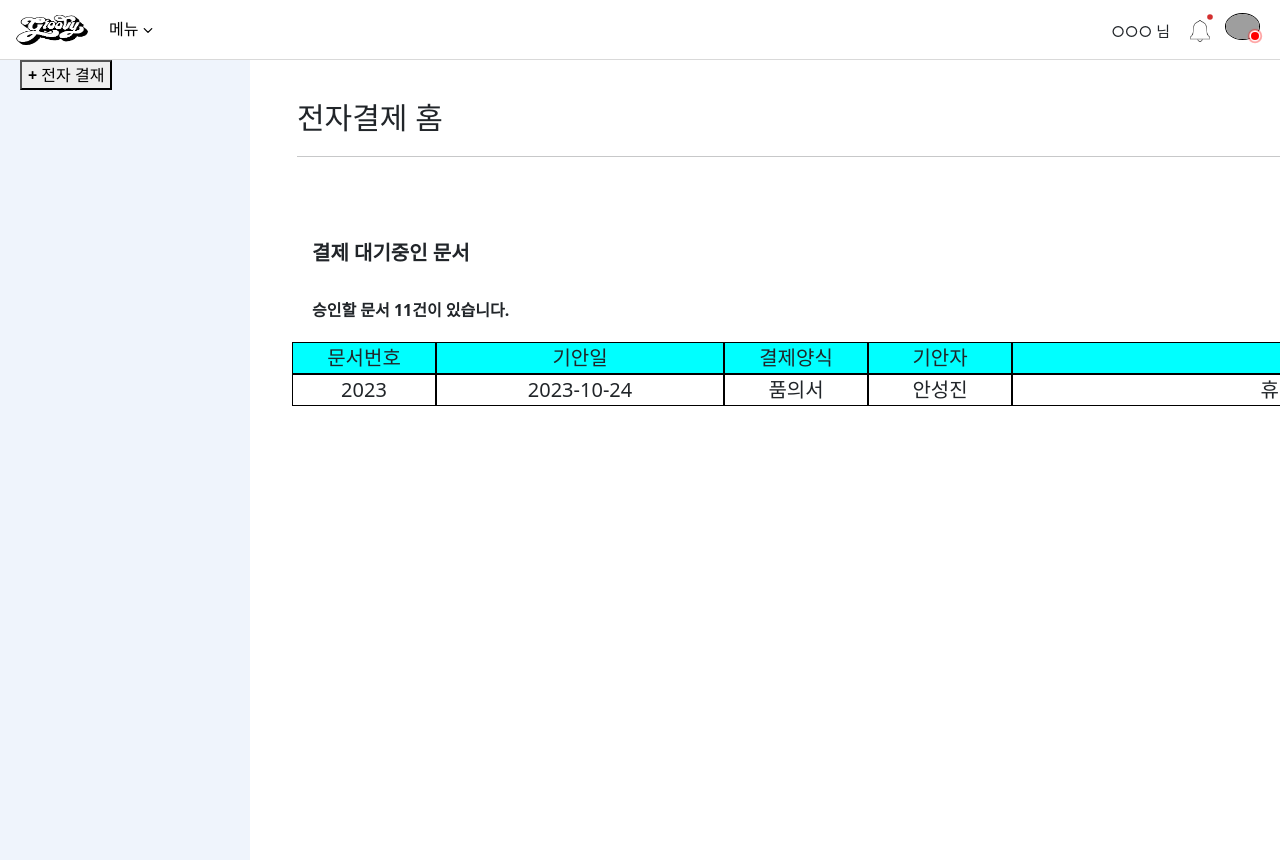
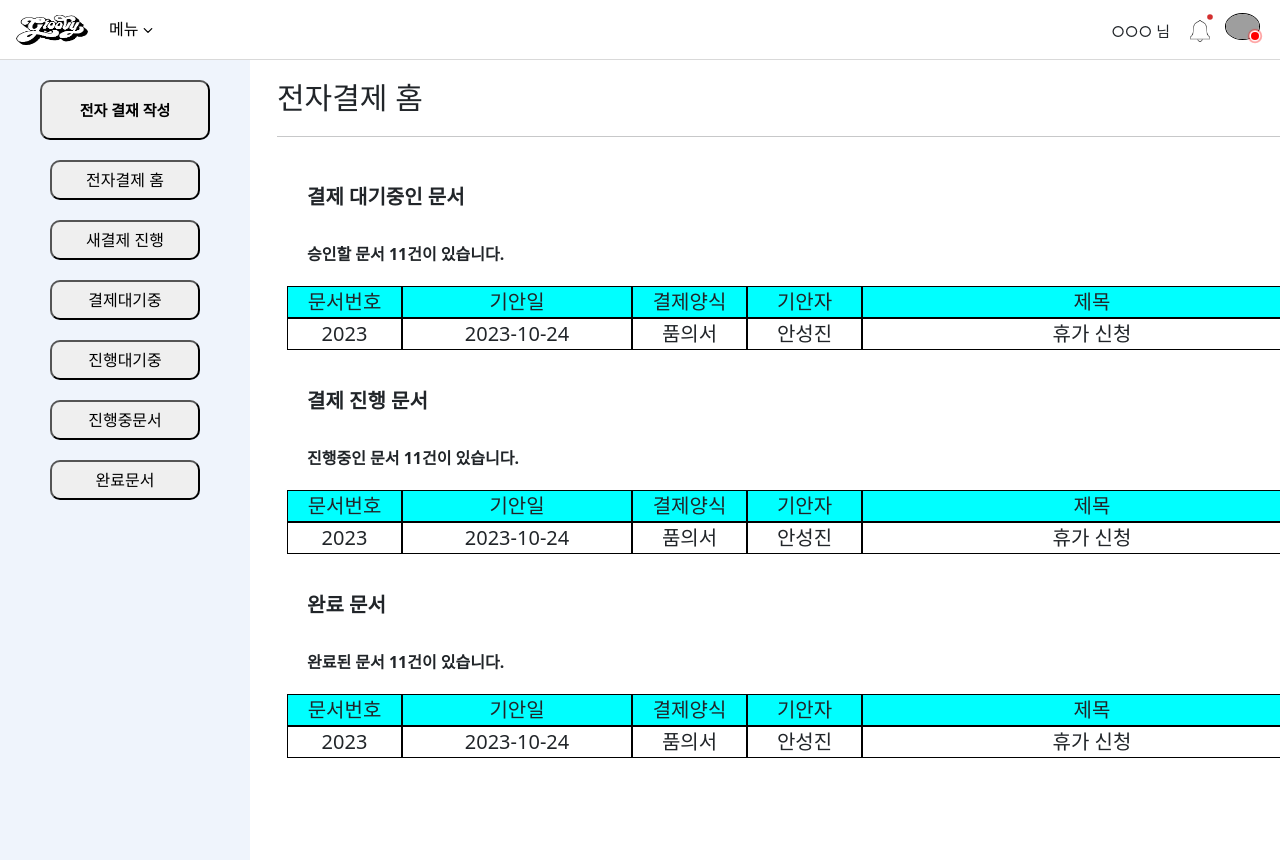
Before and after one commit to hipese/Groovy_React, a React (Create React App) app: page /sign in a window 1280 px wide. Built offline with nearby package versions, Linux system fonts and the light colour scheme; grey boxes are pictures that could not be loaded.

Commit message:
sign문서 슬라이스 설정

```diff
--- a/src/pages/Main/components/SlideBar/SlideBar/Sign/SignSlide.js
+++ b/src/pages/Main/components/SlideBar/SlideBar/Sign/SignSlide.js
@@ -1,11 +1,40 @@
 import style from "./SignSlide.module.css";
+
 
 const SignSlide = () => {
     return (
         <div className={style.SignSlide}>
-            <button className={style.btn}>
-            <strong>+</strong> 전자 결재
-          </button>
+
+            <div className={style.btndiv}>
+                <button className={style.writeBtn}><strong>전자 결재 작성</strong></button>
+            </div>
+
+
+            <div className={style.btndiv}>
+                <button className={style.btn}>전자결제 홈</button>
+            </div>
+
+            <div className={style.btndiv}>
+                <button className={style.btn}>새결제 진행</button>
+            </div>
+
+            <div className={style.btndiv}>
+                <button className={style.btn}>결제대기중</button>
+            </div>
+
+            <div className={style.btndiv}>
+                <button className={style.btn}>진행대기중</button>
+            </div>
+
+            <div className={style.btndiv}>
+                <button className={style.btn}>진행중문서</button>
+            </div>
+
+            <div className={style.btndiv}>
+                <button className={style.btn}>완료문서</button>
+            </div>
+
+
         </div>
     );
 };
--- a/src/pages/Main/components/SlideBar/SlideBar/Sign/SignSlide.module.css
+++ b/src/pages/Main/components/SlideBar/SlideBar/Sign/SignSlide.module.css
@@ -0,0 +1,27 @@
+
+.btn{
+    text-align: center;
+    width: 150px;
+    height: 40px;
+    margin: 10px;
+    border-radius: 10px;
+}
+
+.writeBtn{
+    text-align: center;
+    font-size: 15px;
+    width: 200px;
+    height: 60px;
+    margin: 10px;
+    border-radius: 10px;
+}
+
+.btndiv{
+    display: flex;
+    justify-content: center;
+    align-items: center;
+}
+.SignSlide{
+    padding: 10px;
+
+}
--- a/src/pages/Sign/components/Sign_Main/Sign_Main.js
+++ b/src/pages/Sign/components/Sign_Main/Sign_Main.js
@@ -11,10 +11,9 @@ const Sign_Main = () => {
                 </div>
 
                 <div className={style.body}>
+                    {/* 문서  테이블 양식*/}
 
                     <div className={style.documents}>
-
-                    </div>
                         <div className={style.titleText}>결제 대기중인 문서</div>
                         <div className={style.text}>승인할 문서 11건이 있습니다.</div>
 
@@ -39,6 +38,61 @@ const Sign_Main = () => {
 
                         </div>
                     </div>
+
+                    <div className={style.documents}>
+                        <div className={style.titleText}>결제 진행 문서</div>
+                        <div className={style.text}>진행중인 문서 11건이 있습니다.</div>
+
+                        <div className={style.tableBox}>
+                            <div className={`${style.tableRow} ${style.tableHead}`}>
+                                <div>문서번호</div>
+                                <div>기안일</div>
+                                <div>결제양식</div>
+                                <div>기안자</div>
+                                <div>제목</div>
+                                <div>첨부</div>
+                            </div>
+
+                            <div className={style.tableRow}>
+                                <div>2023</div>
+                                <div>2023-10-24</div>
+                                <div>품의서</div>
+                                <div>안성진</div>
+                                <div>휴가 신청</div>
+                                <div>파일 아이콘</div>
+                            </div>
+
+                        </div>
+                    </div>
+
+
+                    <div className={style.documents}>
+                        <div className={style.titleText}>완료 문서</div>
+                        <div className={style.text}>완료된 문서 11건이 있습니다.</div>
+
+                        <div className={style.tableBox}>
+                            <div className={`${style.tableRow} ${style.tableHead}`}>
+                                <div>문서번호</div>
+                                <div>기안일</div>
+                                <div>결제양식</div>
+                                <div>기안자</div>
+                                <div>제목</div>
+                                <div>첨부</div>
+                            </div>
+
+                            <div className={style.tableRow}>
+                                <div>2023</div>
+                                <div>2023-10-24</div>
+                                <div>품의서</div>
+                                <div>안성진</div>
+                                <div>휴가 신청</div>
+                                <div>파일 아이콘</div>
+                            </div>
+
+                        </div>
+                    </div>
+
+                </div>
             </div>
         </Container>
     );
--- a/src/pages/Sign/components/Sign_Main/Sign_Main.module.css
+++ b/src/pages/Sign/components/Sign_Main/Sign_Main.module.css
@@ -2,19 +2,17 @@
 *{box-sizing: border-box;}
 
 .sign_container{
-    width: 1500px;
+    width: 1200px;
     height: 100%;
 }
 .header{
     height: 20%;
     font-size: 30px;
-    margin: 20px;
-    padding: 15px;
+    margin: 15px;
 }
 .body{
-    height: 60%;
     margin: 20px;
-    padding: 10px;
+    padding: 5px;
 }
 
 .text{
@@ -52,3 +50,7 @@
 .tableRow > div:nth-child(4) {width: 10%; /* 기안자 넓이 */}
 .tableRow > div:nth-child(5) { width: 40%; /* 제목 넓이 */}
 .tableRow > div:nth-child(6) {width: 10%; /* 첨부 넓이 */}
+
+.documents{
+    margin-bottom:100px;
+}
```
Lines whose indentation alone changed are shown as unchanged.
